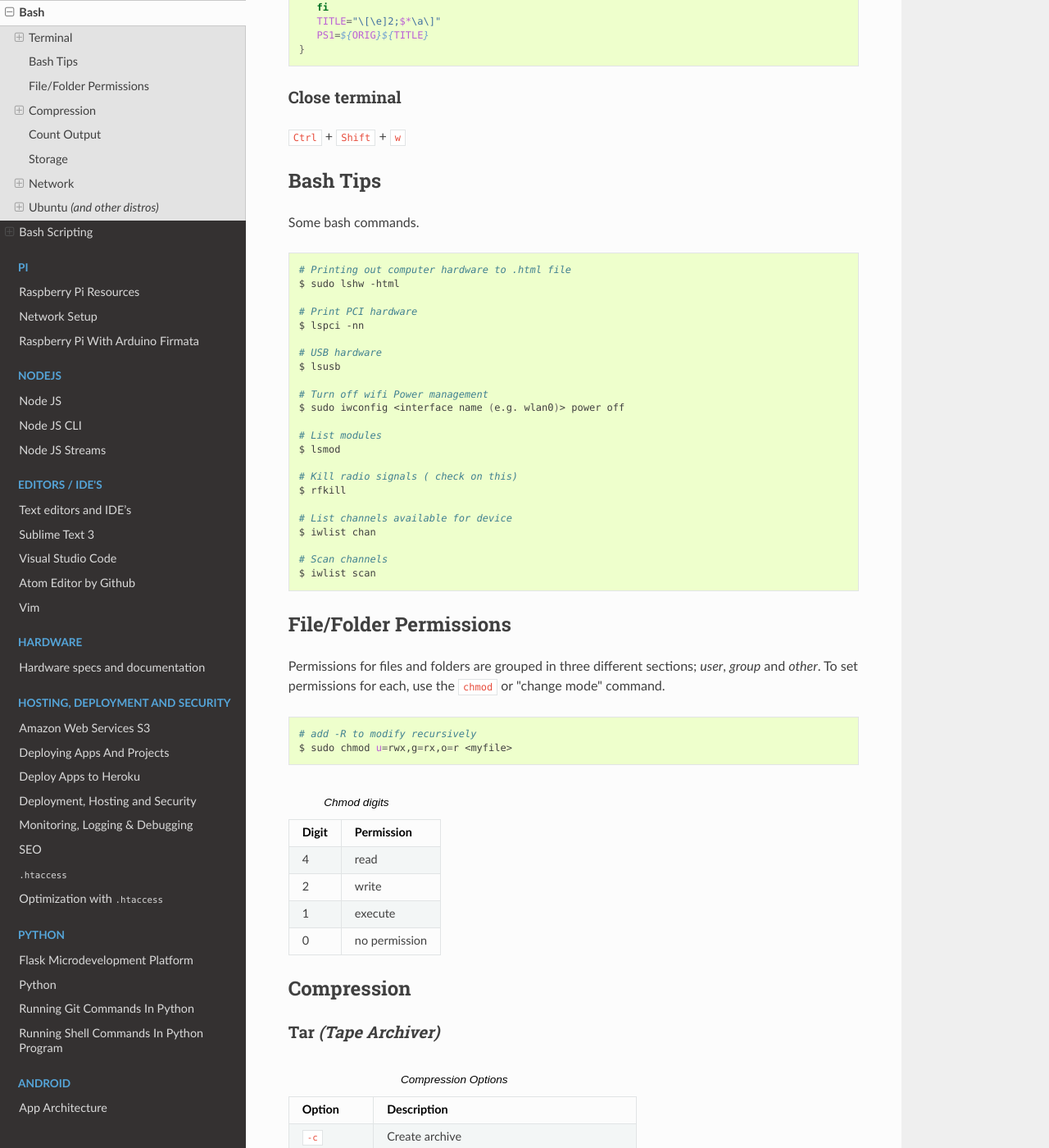
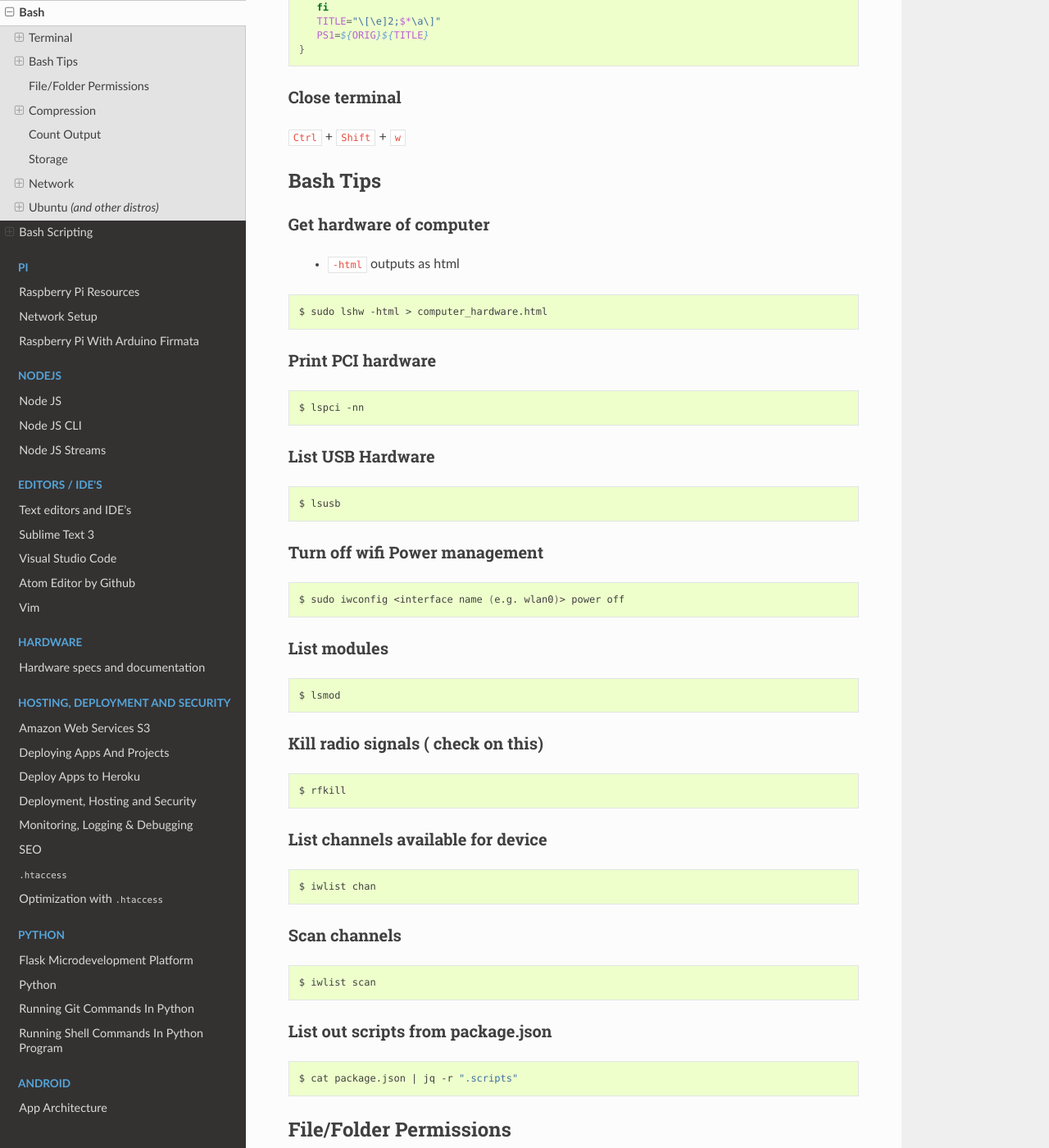
Before and after one commit to asmattic/docs, a Sphinx documentation site: the page built from source/linux/bash/index.rst, in a window 1280 px wide and 1400 px high, scrolled down 499 px. Shown: the whole window at 82% size. Built offline with Sphinx 7.4.7 and the Read the Docs theme 2.0.0, drawn with Linux system fonts in a browser that asks for light colours.

Commit message:
Added smd to list out package.json scripts

```diff
--- a/source/linux/bash/index.rst
+++ b/source/linux/bash/index.rst
@@ -35,33 +35,71 @@ Close terminal
 Bash Tips
 -----------
 
-Some bash commands.
+Get hardware of computer
+~~~~~~~~~~~~~~~~~~~~~~~~~~
+
+ - ``-html`` outputs as html
 
 .. code-block:: bash
 
-   # Printing out computer hardware to .html file
-   $ sudo lshw -html
+   $ sudo lshw -html > computer_hardware.html
 
-   # Print PCI hardware
+Print PCI hardware
+~~~~~~~~~~~~~~~~~~~~~~~~~~
+
+.. code-block:: bash
+
    $ lspci -nn
 
-   # USB hardware
+List USB Hardware
+~~~~~~~~~~~~~~~~~~~~~~~~~~
+
+.. code-block:: bash
+
    $ lsusb
 
-   # Turn off wifi Power management
+Turn off wifi Power management
+~~~~~~~~~~~~~~~~~~~~~~~~~~~~~~~~~
+
+.. code-block:: bash
+
    $ sudo iwconfig <interface name (e.g. wlan0)> power off
 
-   # List modules
+List modules
+~~~~~~~~~~~~~~~~~~~~~~~~~~
+
+.. code-block:: bash
+
    $ lsmod
 
-   # Kill radio signals ( check on this)
+Kill radio signals ( check on this)
+~~~~~~~~~~~~~~~~~~~~~~~~~~~~~~~~~~~~~
+
+.. code-block:: bash
+
    $ rfkill
 
-   # List channels available for device
+List channels available for device
+~~~~~~~~~~~~~~~~~~~~~~~~~~~~~~~~~~~~
+
+.. code-block:: bash
+
    $ iwlist chan
 
-   # Scan channels
+Scan channels
+~~~~~~~~~~~~~~~~~~~~~~~~~~
+
+.. code-block:: bash
+
    $ iwlist scan
+
+List out scripts from package.json
+~~~~~~~~~~~~~~~~~~~~~~~~~~~~~~~~~~~~
+
+.. code-block:: bash
+
+   $ cat package.json | jq -r ".scripts"
+
 
 File/Folder Permissions
 -------------------------------
```
Also changed, not shown: source/pi/index.rst (+22 -22 lines).
